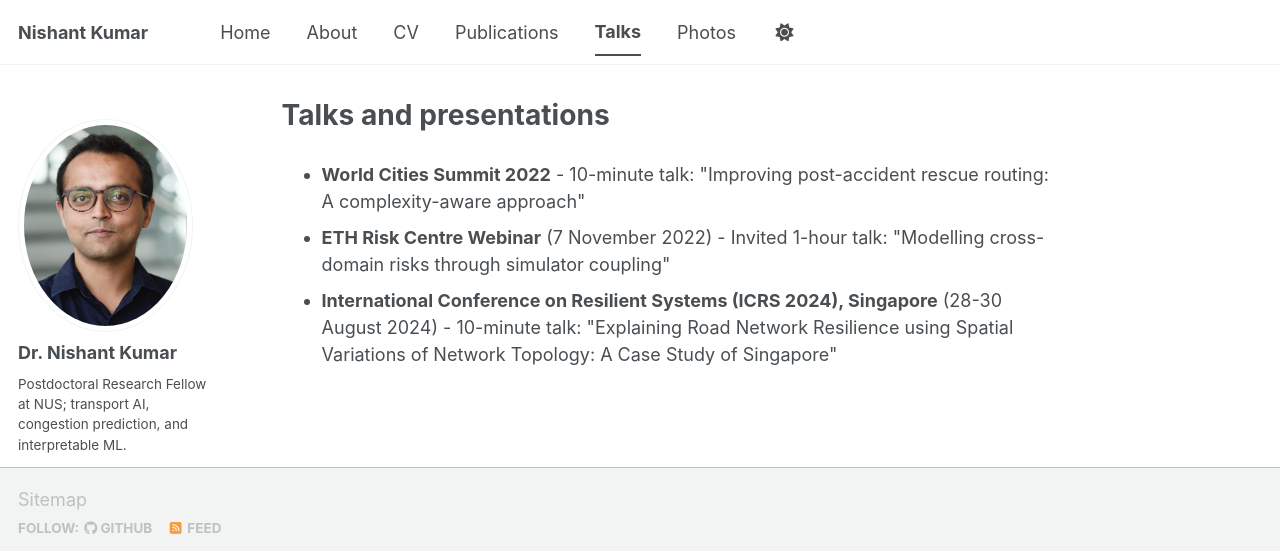
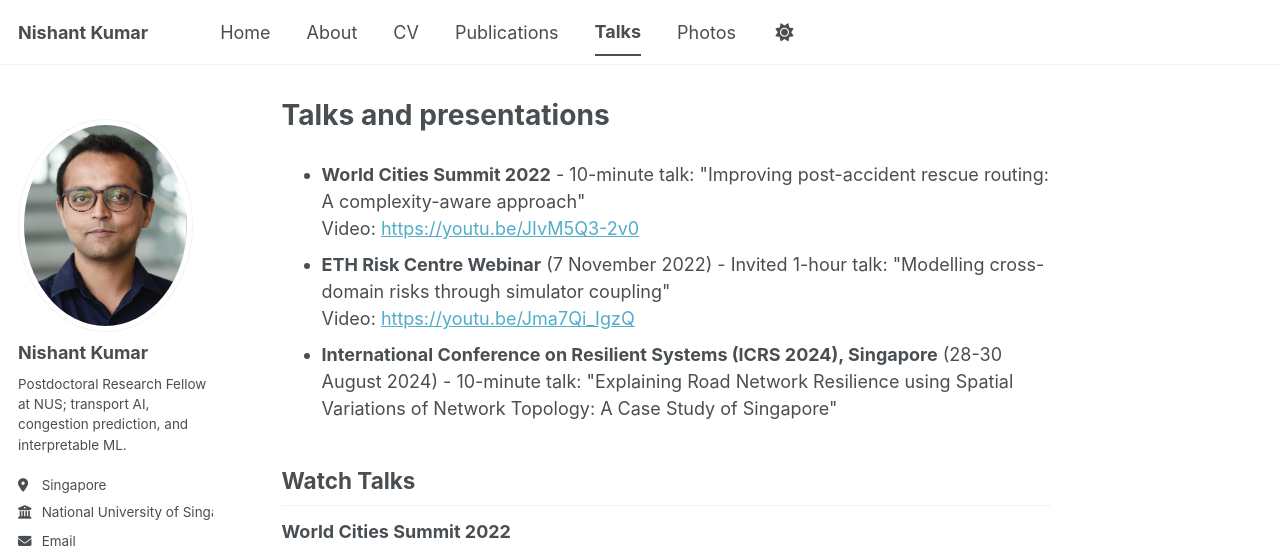
Before and after one commit to abcnishant007/abcnishant007.github.io, a Jekyll site: the page built from _pages/talks.html, in a window 1280 px wide and 1400 px high. Shown: the top 551 px of the window. Built offline with Jekyll 4.4.1, drawn with Linux system fonts in a browser that asks for light colours; some web fonts are replaced; a script bundle is joined from its source files by our own code; library files that are not in the unit come from our copies; some of the changed text lies outside the part shown.

Commit message:
Improved layouts

```diff
--- a/_config.yml
+++ b/_config.yml
@@ -12,7 +12,7 @@
 title                    : "Nishant Kumar"
 title_separator          : "-"
 name                     : &name "Nishant Kumar"
-description              : &description "Personal academic website of Dr. Nishant Kumar"
+description              : &description "Personal academic website of Nishant Kumar"
 url                      : https://abcnishant007.github.io # The base hostname & protocol for your site e.g. "https://[your GitHub username].github.io",
                                                            # or if you already have some other page hosted on Github then use "https://[your GitHub username].github.io/[Your Repo Name]"
 baseurl                  : "" # the subpath of your site, e.g. "/blog"
@@ -24,7 +24,7 @@
 author:
   # Biographic information
   avatar           : "personal_photos/ProfilePicture.jpg"
-  name             : "Dr. Nishant Kumar"
+  name             : "Nishant Kumar"
   pronouns         : # example: "she/her"
   bio              : "Postdoctoral Research Fellow at NUS; transport AI, congestion prediction, and interpretable ML."
   location         : "Singapore"
@@ -66,7 +66,7 @@
   keybase          : # Username
   instagram        : # Username
   lastfm           : # Username
-  linkedin         : "abcnishant007"
+  linkedin         : "nishant-kumar-93434024"
   mastodon         : # URL
   medium           : # URL
   pinterest        : # Username
--- a/_pages/talks.html
+++ b/_pages/talks.html
@@ -6,7 +6,20 @@
 ---
 
 <ul>
-  <li><strong>World Cities Summit 2022</strong> - 10-minute talk: "Improving post-accident rescue routing: A complexity-aware approach"</li>
-  <li><strong>ETH Risk Centre Webinar</strong> (7 November 2022) - Invited 1-hour talk: "Modelling cross-domain risks through simulator coupling"</li>
+  <li>
+    <strong>World Cities Summit 2022</strong> - 10-minute talk: "Improving post-accident rescue routing: A complexity-aware approach"<br />
+    Video: <a href="https://youtu.be/JIvM5Q3-2v0">https://youtu.be/JIvM5Q3-2v0</a>
+  </li>
+  <li>
+    <strong>ETH Risk Centre Webinar</strong> (7 November 2022) - Invited 1-hour talk: "Modelling cross-domain risks through simulator coupling"<br />
+    Video: <a href="https://youtu.be/Jma7Qi_IgzQ">https://youtu.be/Jma7Qi_IgzQ</a>
+  </li>
   <li><strong>International Conference on Resilient Systems (ICRS 2024), Singapore</strong> (28-30 August 2024) - 10-minute talk: "Explaining Road Network Resilience using Spatial Variations of Network Topology: A Case Study of Singapore"</li>
 </ul>
+
+<h2>Watch Talks</h2>
+<p><strong>World Cities Summit 2022</strong></p>
+<iframe width="100%" height="420" src="https://www.youtube.com/embed/JIvM5Q3-2v0" title="World Cities Summit 2022 talk" frameborder="0" allow="accelerometer; autoplay; clipboard-write; encrypted-media; gyroscope; picture-in-picture; web-share" allowfullscreen></iframe>
+
+<p><strong>ETH Risk Centre Webinar (1 hour)</strong></p>
+<iframe width="100%" height="420" src="https://www.youtube.com/embed/Jma7Qi_IgzQ" title="ETH Risk Centre Webinar talk" frameborder="0" allow="accelerometer; autoplay; clipboard-write; encrypted-media; gyroscope; picture-in-picture; web-share" allowfullscreen></iframe>
```
Also changed, not shown: _pages/about.md (+5 -5 lines), _pages/photos.md (+17 -2 lines), images/personal_photos/miscellaneous/Smiles_After_succeful_Defense.JPG (added), 7 other files.
